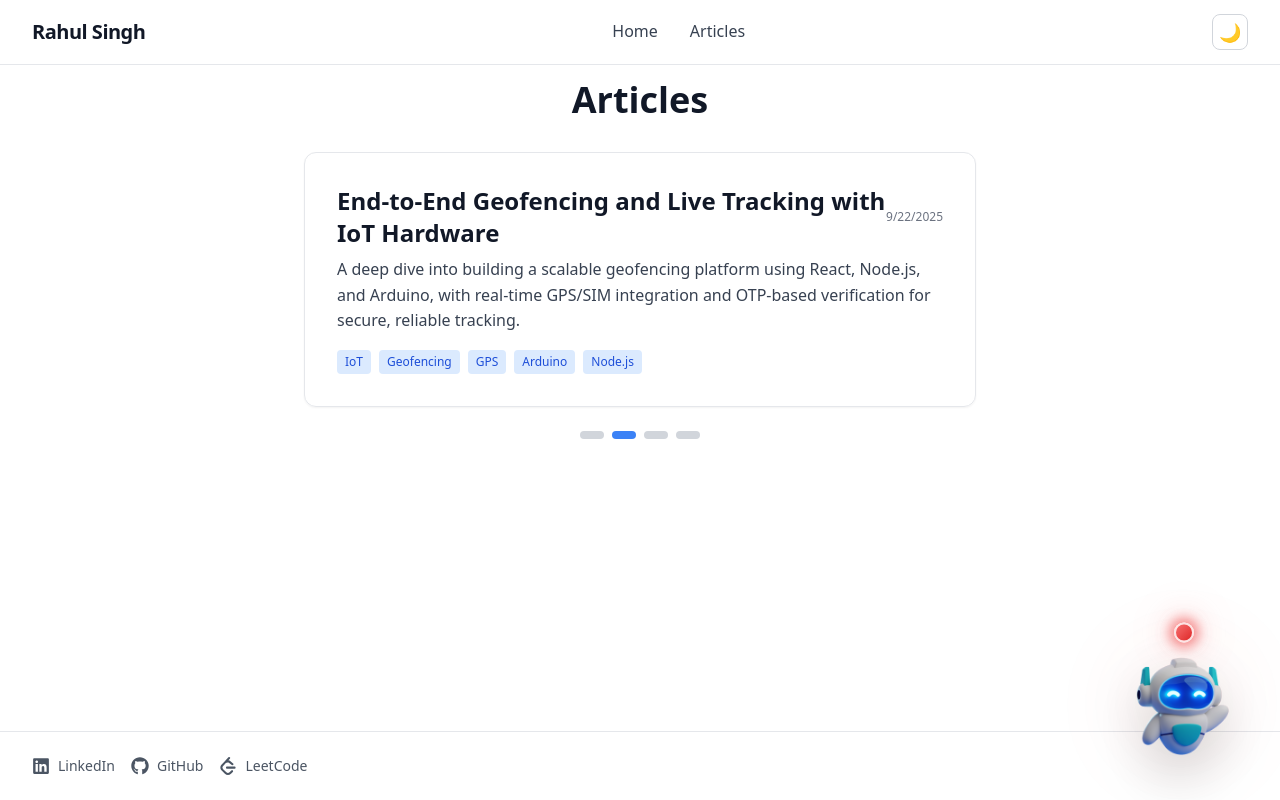
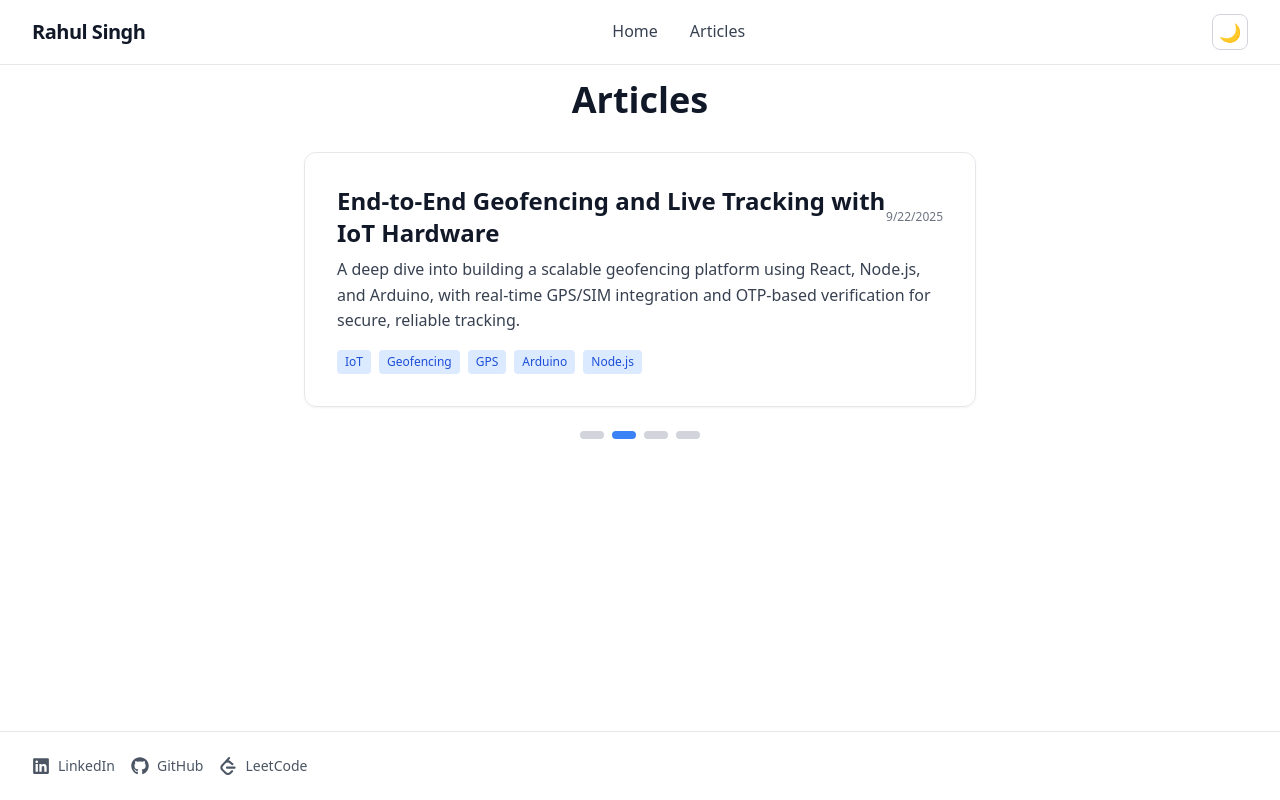
Before and after one commit to Rahulcse79/Ai-voice-portfolio, a Next.js app: page /articles in a window 1280 px wide. Built offline with nearby package versions, Linux system fonts and the light colour scheme.

Commit message:
ai implemented

```diff
--- a/src/app/App.tsx
+++ b/src/app/App.tsx
@@ -1,7 +1,6 @@
 "use client";
 import React, { useEffect, useRef, useState } from "react";
 import { useSearchParams } from "next/navigation";
-import BottomToolbar from "../components/assistant/BottomToolbar";
 import { SessionStatus } from "@/app/types";
 import type { RealtimeAgent } from "@openai/agents/realtime";
 import { useTranscript } from "@/contexts/TranscriptContext";
@@ -18,6 +17,7 @@ import {
 import { CoralAiAgent } from "@/app/api/aiAssistance/agentConfigs/CoralAiAgent";
 import { CoralAiAgentCompanyName } from "@/app/api/aiAssistance/agentConfigs/CoralAiAgent";
 import { useHandleSessionHistory } from "@/hooks/useHandleSessionHistory";
+import AIAssistant from "@/components/assistant/AIAssistant";
 
 const sdkScenarioMap: Record<string, RealtimeAgent[]> = {
   CoralAiScenario: CoralAiAgent,
@@ -52,8 +52,7 @@ function App() {
     }
   }, [sdkAudioElement]);
 
-  const { connect, disconnect, sendEvent, mute } =
-    useRealtimeSession({
+  const { connect, disconnect, sendEvent, mute } = useRealtimeSession({
     onConnectionChange: (s) => setSessionStatus(s as SessionStatus),
     onAgentHandoff: (agentName: string) => {
       handoffTriggeredRef.current = true;
@@ -70,15 +69,6 @@ function App() {
       return stored ? stored === "true" : true;
     }
   );
-
-  const sendClientEvent = (eventObj: any, eventNameSuffix = "") => {
-    try {
-      sendEvent(eventObj);
-      logClientEvent(eventObj, eventNameSuffix);
-    } catch (err) {
-      console.error("Failed to send via SDK", err);
-    }
-  };
 
   useHandleSessionHistory();
 
@@ -98,12 +88,6 @@ function App() {
     setSelectedAgentName(agentKeyToUse);
     setSelectedAgentConfigSet(agents);
   }, [searchParams]);
-
-  useEffect(() => {
-    if (selectedAgentName && sessionStatus === "DISCONNECTED") {
-      connectToRealtime();
-    }
-  }, [selectedAgentName]);
 
   useEffect(() => {
     if (
@@ -244,8 +228,8 @@ function App() {
   }, [sessionStatus, isAudioPlaybackEnabled]);
 
   return (
-    <div className="text-base flex flex-col h-screen text-white relative">
-      <BottomToolbar
+    <div>
+      <AIAssistant
         sessionStatus={sessionStatus}
         onToggleConnection={onToggleConnection}
       />
--- a/src/app/layout.tsx
+++ b/src/app/layout.tsx
@@ -1,7 +1,6 @@
 import "./globals.css";
 import Navbar from "@/components/layout/Navbar";
 import Footer from "@/components/layout/Footer";
-import AIAssistant from "@/components/assistant/AIAssistant";
 
 export default function RootLayout({
   children,
@@ -13,7 +12,6 @@ export default function RootLayout({
       <body>
         <Navbar />
         {children}
-        <AIAssistant />
         <Footer />
       </body>
     </html>
--- a/src/components/assistant/AIAssistant.tsx
+++ b/src/components/assistant/AIAssistant.tsx
@@ -2,18 +2,19 @@
 
 import Image from "next/image";
 import { motion, AnimatePresence } from "framer-motion";
-import { useAudioRecorder } from "@/hooks/useAudioRecorder";
+import { SessionStatus } from "@/app/types";
 
-const AIRobotRecorder = () => {
-  const { isRecording, startRecording, stopRecording } = useAudioRecorder();
+interface AIAssistantProps {
+  sessionStatus: SessionStatus;
+  onToggleConnection: () => void;
+}
 
-  const toggleRecording = async () => {
-    if (isRecording) {
-      stopRecording();
-    } else {
-      await startRecording();
-    }
-  };
+const AIRobotRecorder = ({
+  sessionStatus,
+  onToggleConnection,
+}: AIAssistantProps) => {
+  const isConnected = sessionStatus === "CONNECTED";
+  const isConnecting = sessionStatus === "CONNECTING";
 
   return (
     <motion.div
@@ -26,12 +27,16 @@ const AIRobotRecorder = () => {
       <motion.div
         animate={{ y: [0, -6, 0] }}
         transition={{ duration: 3, repeat: Infinity, ease: "easeInOut" }}
-        className="relative cursor-pointer group"
-        onClick={toggleRecording}
+        className={
+          isConnecting
+            ? "relative cursor-not-allowed group"
+            : "relative cursor-pointer group"
+        }
+        onClick={isConnecting ? undefined : onToggleConnection}
       >
         {/* Outer Pulse Ring (when recording) */}
         <AnimatePresence>
-          {isRecording && (
+          {(isConnected || isConnecting) && (
             <motion.div
               initial={{ scale: 0.8, opacity: 0 }}
               animate={{ scale: [1, 1.3, 1], opacity: [0.5, 0, 0.5] }}
@@ -52,7 +57,7 @@ const AIRobotRecorder = () => {
             }}
             transition={{ duration: 1.5, repeat: Infinity }}
             className={`absolute inset-0 rounded-full blur-lg ${
-              isRecording ? "bg-green-400/60" : "bg-red-400/60"
+              isConnected || isConnecting ? "bg-green-400/60" : "bg-red-400/60"
             }`}
           />
           <motion.div
@@ -62,14 +67,15 @@ const AIRobotRecorder = () => {
             }}
             transition={{ duration: 1.5, repeat: Infinity, delay: 0.2 }}
             className={`absolute inset-0 rounded-full blur-md ${
-              isRecording ? "bg-green-500/50" : "bg-red-500/50"
+              isConnected || isConnecting ? "bg-green-500/50" : "bg-red-500/50"
             }`}
           />
 
           {/* Core Status Dot */}
           <motion.div
             animate={{
-              boxShadow: isRecording
+              boxShadow:
+                isConnected || isConnecting
                   ? [
                       "0 0 8px 2px rgba(34, 197, 94, 0.6)",
                       "0 0 16px 4px rgba(34, 197, 94, 0.8)",
@@ -83,7 +89,7 @@ const AIRobotRecorder = () => {
             }}
             transition={{ duration: 1.2, repeat: Infinity }}
             className={`w-5 h-5 rounded-full border-2 border-white/90 dark:border-gray-800 ${
-              isRecording
+              isConnected || isConnecting
                 ? "bg-gradient-to-br from-green-400 to-green-600"
                 : "bg-gradient-to-br from-red-400 to-red-600"
             }`}
@@ -110,7 +116,7 @@ const AIRobotRecorder = () => {
 
         {/* Voice Wave Animation (shows when recording) */}
         <AnimatePresence>
-          {isRecording && (
+          {isConnecting && (
             <motion.div
               initial={{ opacity: 0, y: -10 }}
               animate={{ opacity: 1, y: 0 }}
@@ -124,7 +130,7 @@ const AIRobotRecorder = () => {
                 transition={{ duration: 1.5, repeat: Infinity }}
                 className="text-xs text-center mb-2 text-green-500 dark:text-green-400 font-medium tracking-wide"
               >
-                Listening...
+                Connecting...
               </motion.p>
 
               {/* Wave Container with Glass Effect */}
@@ -154,12 +160,12 @@ const AIRobotRecorder = () => {
         {/* Base Glow Effect */}
         <motion.span
           animate={{
-            opacity: isRecording ? [0.3, 0.5, 0.3] : 0.2,
-            scale: isRecording ? [1, 1.1, 1] : 1,
+            opacity: isConnected || isConnecting ? [0.3, 0.5, 0.3] : 0.2,
+            scale: isConnected || isConnecting ? [1, 1.1, 1] : 1,
           }}
           transition={{ duration: 2, repeat: Infinity }}
           className={`absolute inset-0 -z-10 rounded-full blur-2xl ${
-            isRecording
+            isConnected || isConnecting
               ? "bg-gradient-to-br from-green-500/30 to-emerald-500/20"
               : "bg-gradient-to-br from-red-500/20 to-orange-500/10"
           }`}
@@ -168,7 +174,11 @@ const AIRobotRecorder = () => {
         {/* Tooltip on Hover */}
         <div className="absolute -top-12 left-1/2 -translate-x-1/2 opacity-0 group-hover:opacity-100 transition-opacity duration-200 pointer-events-none">
           <div className="px-3 py-1.5 rounded-lg bg-gray-900/90 dark:bg-gray-100/90 text-white dark:text-gray-900 text-xs font-medium whitespace-nowrap shadow-lg">
-            {isRecording ? "Click to stop" : "Click to speak"}
+            {isConnecting
+              ? "Connecting..."
+              : isConnected
+              ? "Click to disconnect"
+              : "Click to connect"}
           </div>
         </div>
       </motion.div>
```
Lines whose indentation alone changed are shown as unchanged.
